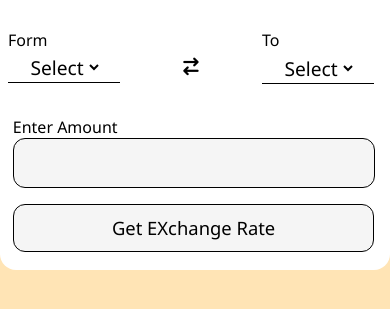
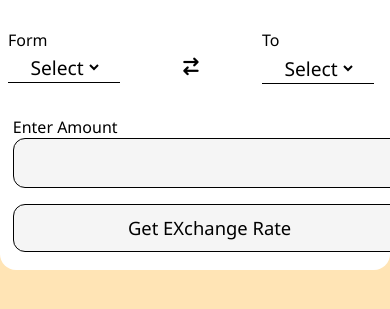
Before and after one commit to AnupD143/Currency-Converter, a plain HTML site: page index.html in a window 390 px wide. Shown: the part 321-630 px from the top of the page. Drawn offline with Linux system fonts and the light colour scheme.

Commit message:
Update style.css

```diff
--- a/style.css
+++ b/style.css
@@ -144,7 +144,7 @@ form button{
     }
     form input{
         margin-left: 0.8rem;
-        width: 22rem;
+        width: 24rem;
     }
     .to-select-container{
         width: 7rem;
@@ -172,7 +172,7 @@ form button{
     form button{
         margin-top: 1rem;
         margin-left: 0.8rem;
-        width: 22.6rem;
+        width: 24.6rem;
     }
     .amount p{
         margin-left: 0.8rem;
```
